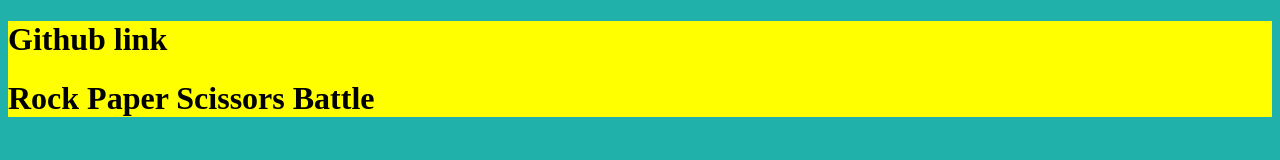
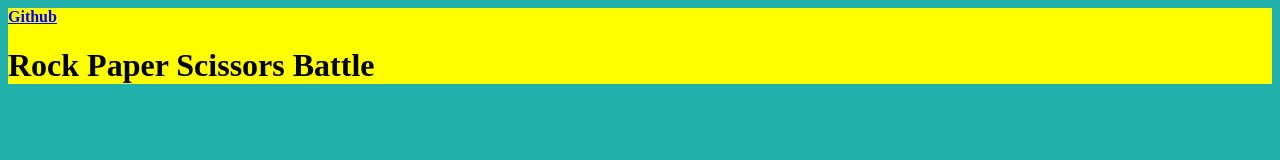
Before and after one commit to jacobf00/RPS, a plain HTML site: page Website HTML/index.html in a window 1280 px wide. Drawn offline with Linux system fonts and the light colour scheme.

Commit message:
updated index.html

```diff
--- a/Website HTML/index.html
+++ b/Website HTML/index.html
@@ -8,9 +8,13 @@
 
     <body style="background-color:lightseagreen">
         <header style = "background-color: yellow;">
-            <h1><b>Github link</b></h1>
+
+            <a href="https://github.com/jacobf00/RPS" target="_blank"><b>Github</b></a>
             <h1><b>Rock Paper Scissors Battle</b></h1>
 
         </header>
+        <main>
+
+        </main>
     </body>
 </html>
```
